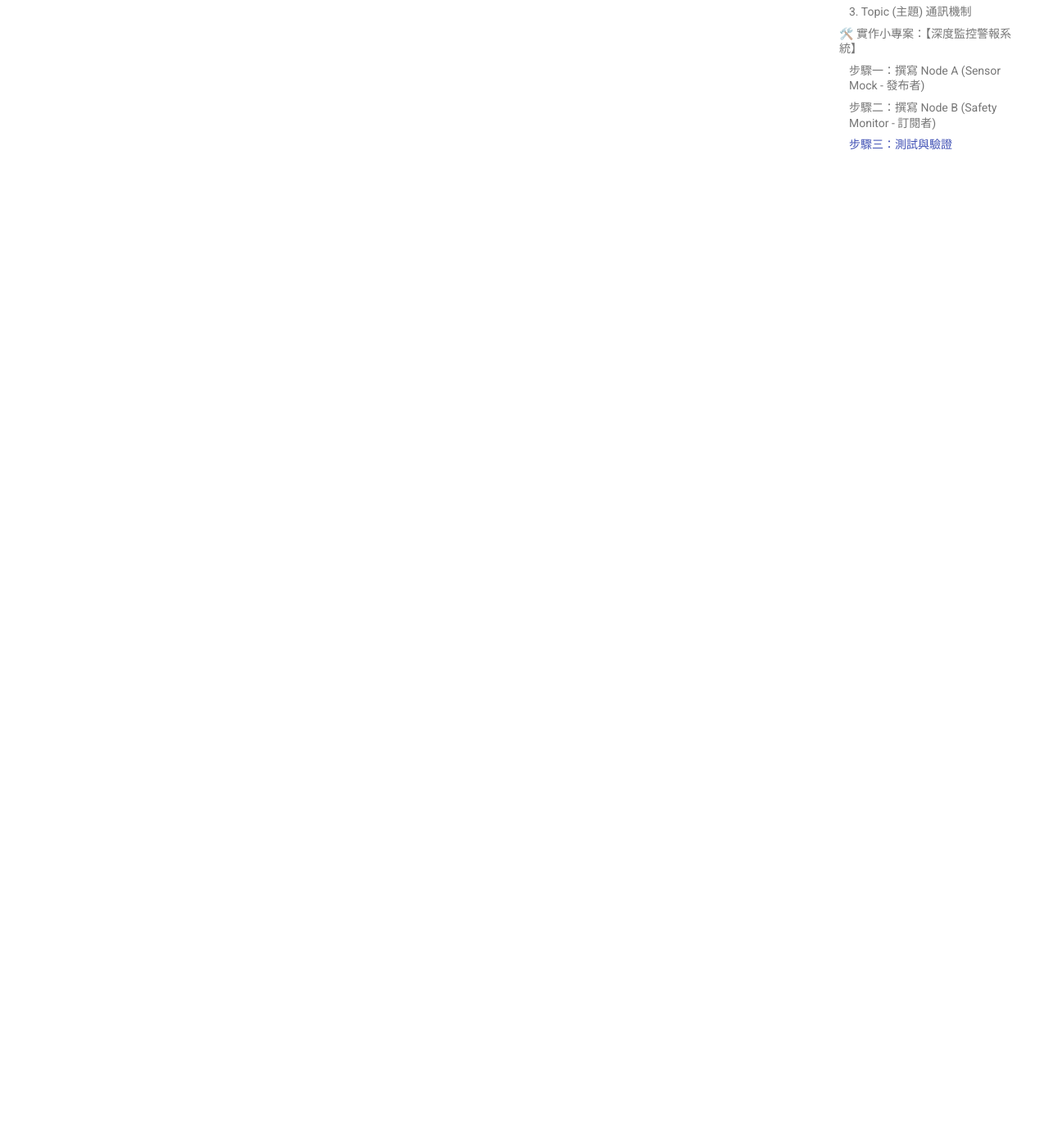
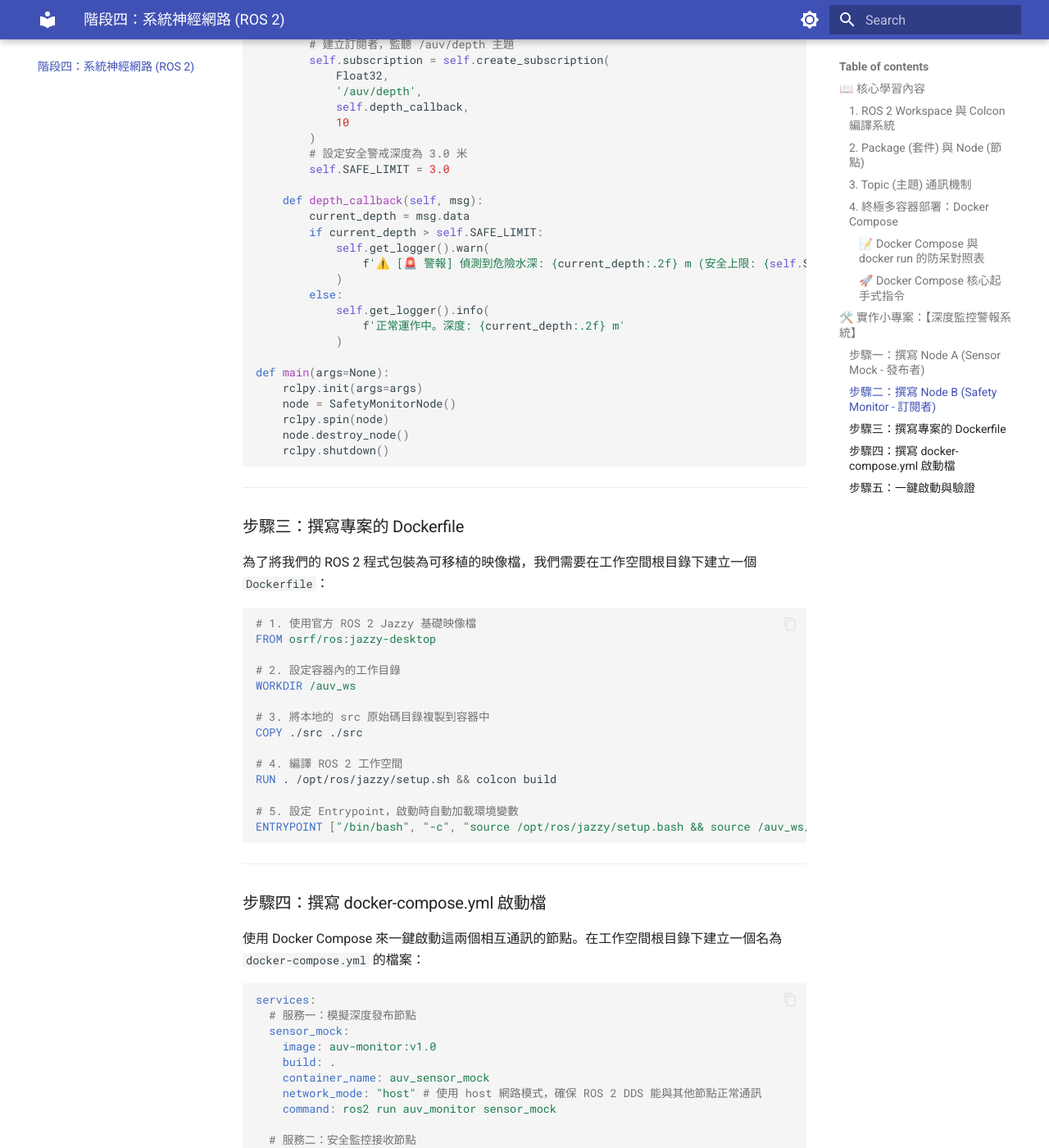
Before and after one commit to hereyougoai/auv-training-2026, an MkDocs documentation site: the page built from docs/stage4_ros2/index.md, in a window 1280 px wide and 1400 px high, scrolled down 3368 px. Shown: the whole window at 82% size. Built offline with MkDocs 1.6.1 and Material for MkDocs 9.7.7, drawn with Linux system fonts in a browser that asks for light colours; some of the changed text lies outside the part shown.

Commit message:
docs: add Docker Compose concepts and configuration steps to Stage 4

````diff
--- a/docs/stage4_ros2/index.md
+++ b/docs/stage4_ros2/index.md
@@ -33,6 +33,45 @@
 Topic 是 ROS 2 最常用的一對多單向非同步通訊方式（發布/訂閱模式）：
 * **Publisher (發布者)**：往某個 Topic 管道不斷灌入資料。
 * **Subscriber (訂閱者)**：監聽該 Topic，一旦有新資料就觸發回呼函式 (Callback) 處理。
+
+---
+
+### 4. 終極多容器部署：Docker Compose
+
+在 AUV 的真實開發中，我們可能需要同時啟動許多個服務，例如「推進控制節點」、「相機影像辨識節點」與「任務決策節點」。如果每次啟動都得手動開啟多個終端機、輸入長長的 `docker run` 指令，不僅容易打錯，也極難維護。
+
+Docker Compose 就是為了解決這個問題而誕生的工具。它允許我們使用一份 `docker-compose.yml`（YAML 格式的純文字檔）來定義整個 AUV 系統的所有服務，然後**一鍵啟動**所有容器。
+
+#### 📝 Docker Compose 與 docker run 的防呆對照表
+
+| 需求情境 | docker run (手動終端機指令) | docker-compose.yml (自動化設定) |
+| :--- | :--- | :--- |
+| **映像檔** | `auv-thruster-calc:v1.0` | `image: auv-thruster-calc:v1.0` |
+| **網路設定** | `--network host` | `network_mode: "host"` |
+| **硬體掛載** | `--device /dev/ttyUSB0` | `devices:`<br>&nbsp;&nbsp;`- "/dev/ttyUSB0:/dev/ttyUSB0"` |
+| **目錄掛載** | `-v $(pwd):/app` | `volumes:`<br>&nbsp;&nbsp;`- ./:/app` |
+
+#### 🚀 Docker Compose 核心起手式指令
+
+寫好設定檔後，所有的繁瑣啟動指令都化繁為簡：
+* **一鍵背景啟動所有服務**：
+  ```bash
+  docker compose up -d
+  ```
+  > 💡 **提示**：`-d` 代表在背景執行（Detached mode），您的終端機不會被卡住，可以繼續輸入其他指令。
+* **查看所有服務的運行狀態**：
+  ```bash
+  docker compose ps
+  ```
+* **即時查看特定服務的輸出日誌 (Log)**：
+  ```bash
+  # 即時查看影像辨識節點的輸出情況
+  docker compose logs -f vision_node
+  ```
+* **一鍵停止並刪除所有服務**：
+  ```bash
+  docker compose down
+  ```
 
 ---
 
@@ -118,15 +157,70 @@
 
 ---
 
-### 步驟三：測試與驗證
+### 步驟三：撰寫專案的 Dockerfile
 
-1. 在 `setup.py` 中設定 Entry Points，以便可以使用 `ros2 run` 啟動節點。
-2. 開啟第一個終端機，啟動 **Sensor Mock** 節點：
+為了將我們的 ROS 2 程式包裝為可移植的映像檔，我們需要在工作空間根目錄下建立一個 `Dockerfile`：
+
+```dockerfile
+# 1. 使用官方 ROS 2 Jazzy 基礎映像檔
+FROM osrf/ros:jazzy-desktop
+
+# 2. 設定容器內的工作目錄
+WORKDIR /auv_ws
+
+# 3. 將本地的 src 原始碼目錄複製到容器中
+COPY ./src ./src
+
+# 4. 編譯 ROS 2 工作空間
+RUN . /opt/ros/jazzy/setup.sh && colcon build
+
+# 5. 設定 Entrypoint，啟動時自動加載環境變數
+ENTRYPOINT ["/bin/bash", "-c", "source /opt/ros/jazzy/setup.bash && source /auv_ws/install/setup.bash && exec \"$@\""]
+```
+
+---
+
+### 步驟四：撰寫 docker-compose.yml 啟動檔
+
+使用 Docker Compose 來一鍵啟動這兩個相互通訊的節點。在工作空間根目錄下建立一個名為 `docker-compose.yml` 的檔案：
+
+```yaml
+services:
+  # 服務一：模擬深度發布節點
+  sensor_mock:
+    image: auv-monitor:v1.0
+    build: .
+    container_name: auv_sensor_mock
+    network_mode: "host" # 使用 host 網路模式，確保 ROS 2 DDS 能與其他節點正常通訊
+    command: ros2 run auv_monitor sensor_mock
+
+  # 服務二：安全監控接收節點
+  safety_monitor:
+    image: auv-monitor:v1.0
+    build: .
+    container_name: auv_safety_monitor
+    network_mode: "host"
+    command: ros2 run auv_monitor safety_monitor
+```
+
+---
+
+### 步驟五：一鍵啟動與驗證
+
+1. 請在終端機中確認路徑在專案目錄下，執行以下指令建立並啟動服務：
    ```bash
-   ros2 run auv_monitor sensor_mock
+   docker compose up -d
    ```
-3. 開啟第二個終端機，啟動 **Safety Monitor** 節點：
+2. 查看服務是否已經成功啟動並在背景運行：
    ```bash
-   ros2 run auv_monitor safety_monitor
+   docker compose ps
    ```
-4. 觀察當第一個終端機發送的值超過 `3.0` 時，第二個終端機是否會噴出警告訊息！這就完成了 AUV 內部最基礎的通訊與安全保護機制。
+3. 即時監看 **Safety Monitor** 節點的輸出日誌，確認是否有收到深度數據：
+   ```bash
+   docker compose logs -f safety_monitor
+   ```
+   *(當深度計模擬的值超過 `3.0` 時，您應該會看到畫面上噴出黃色的 `⚠️ [🚨 警報] 偵測到危險水深...` 訊息)*
+4. 驗證完成後，一鍵停止並清理所有的容器：
+   ```bash
+   docker compose down
+   ```
````
